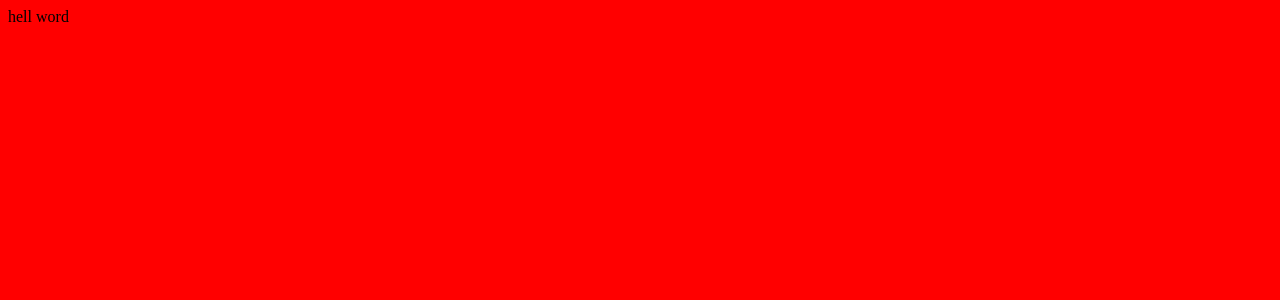
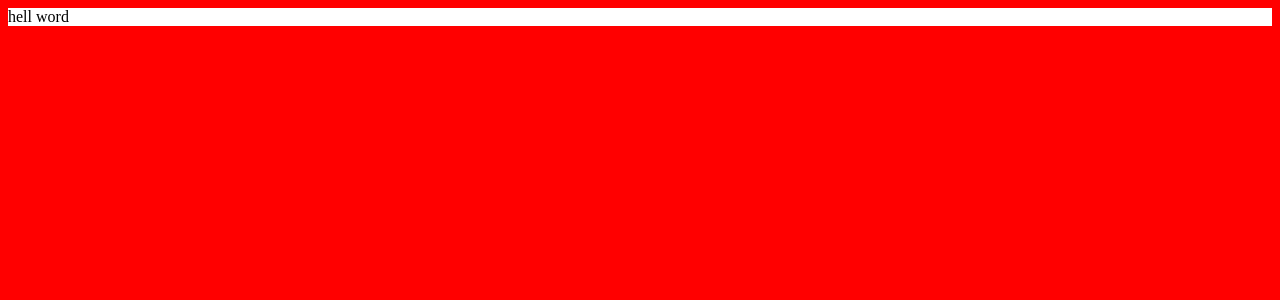
Before and after one commit to missxiaolin/node, a React (Create React App) app in the folder blog1/: page / in a window 1280 px wide. Shown: the top 300 px of the page. Built offline with nearby package versions, Linux system fonts and the light colour scheme.

Commit message:
* style module

```diff
--- a/blog1/src/App.js
+++ b/blog1/src/App.js
@@ -1,8 +1,9 @@
 import './style.scss'
+import styles from './style.module.scss'
 
 function App() {
   return (
-    <div>
+    <div className={styles.app}>
       hell word
     </div>
   );
--- /dev/null
+++ b/blog1/src/style.module.scss
@@ -0,0 +1,3 @@
+.app {
+    background: white;
+}
```
